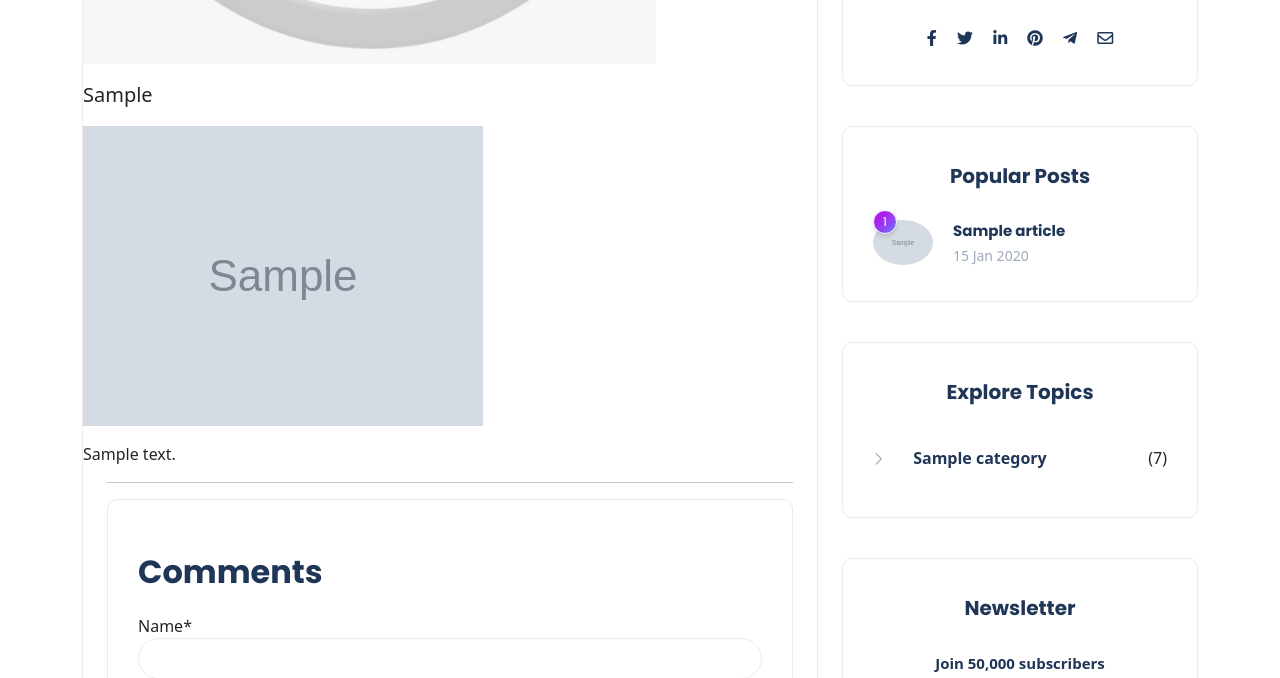
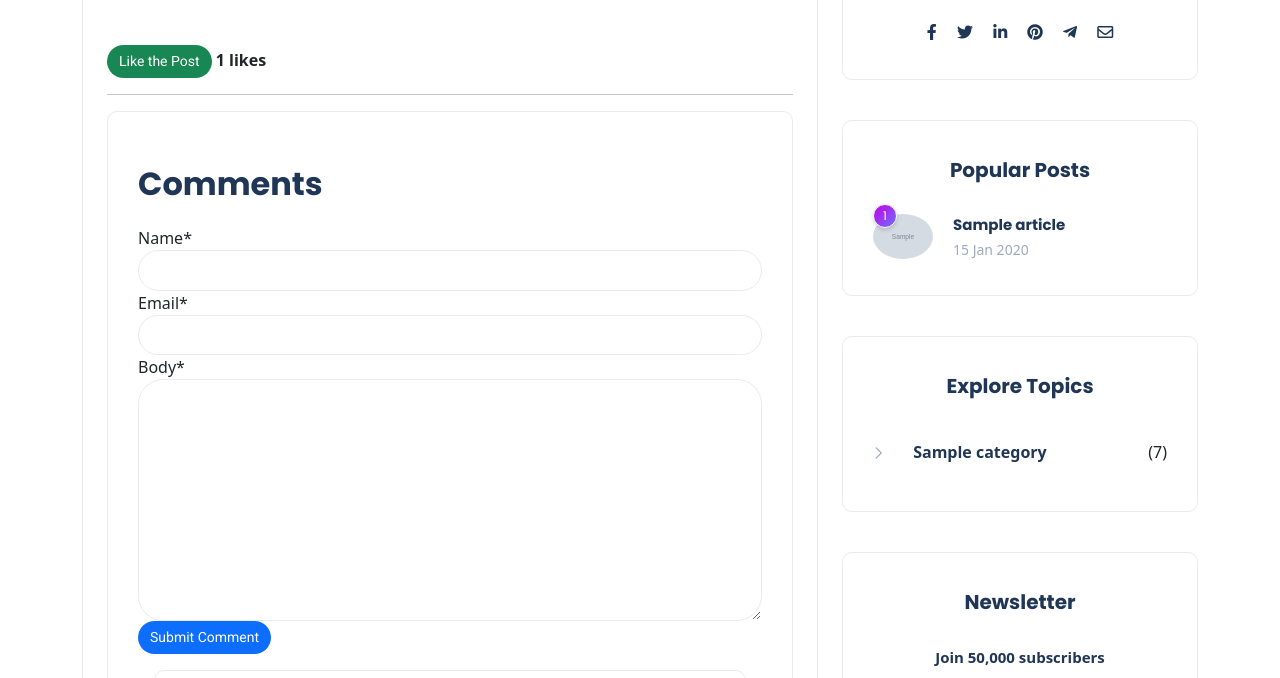
Before and after one commit to chaithanya1016/Blog-Version2, a Django app: a page that uses Templates/webapp/article_details.html in a window 1280 px wide. Shown: the part 1032-1710 px from the top of the page. Run offline with Django 3.2, Linux system fonts and the light colour scheme; tables that the repository leaves empty hold one stand-in row (values such as "Sample post"); grey boxes marked "Sample" are stand-in pictures; some libraries are stand-ins or nearby versions.

Commit message:
Update article_details.html
added appname url, headpart

```diff
--- a/Templates/webapp/article_details.html
+++ b/Templates/webapp/article_details.html
@@ -4,6 +4,18 @@
 {% load crispy_forms_tags %}
 
 {% load static %}
+
+<!-- Head Content -->
+{% block headpart %}
+
+<!-- Dashboard CSS -->
+<link rel="stylesheet" href="{% static 'css/dashboard.css' %}" />
+<link rel="stylesheet" href="{% static 'css/headerr.css' %}" />
+<link rel="stylesheet" href="{% static 'css/category.css' %}" />
+<link rel="stylesheet" href="{% static 'css/art_details.css' %}" />
+
+{% endblock headpart %}
+
 <!-- Block Content -->
 {% block content %}
 
@@ -23,17 +35,19 @@
                         <h3> {{article.title|title}} </h3>
                     </div>
 
-                    <div class="post-meta d-flex mb-3">
+                    <div class="mx-4 post-meta d-flex">
                         <div class="bio-pic mr-3">
                             {% if article.author.profile.profile_pic %}
                             <img src="{{ article.author.profile.profile_pic.url }}" class="image--cover">
                             {% else %}
-                            <img src="{% static 'images/default-profile.jpeg' %}" alt="Image Not Found" class="image--cover">
+                            <div class="box1">
+                                <i class='bx bxs-user-circle bx-burst' ></i>
+                            </div>
                             {% endif %}
                         </div>
                         <div class="vcard">
-                            <span class="d-block"><a class="text-capitalize font-weight-bold" href="#"> {{ article.author }} </a> | <div class="btn btn-warning btn-sm"><a href="{% url 'category_detail' article.category.slug %}"> {{article.category}} </a> </div>  </span>
-                            <small class="date-read text-muted"> <i class="fa fa-calendar-plus-o" aria-hidden="true"></i> {{article.create|date:"d M Y"}} | {{article.read}} mins <i class="fa fa-star" aria-hidden="true"></i> </small>
+                            <span class="d-block"><a class="text-capitalize font-weight-bold" href="#"> {{ article.author }} </a> | <div class="btn btn-warning btn-sm"><a href="{% url 'webapp:category_detail' article.category.slug %}"> {{article.category}} </a> </div>  </span>
+                            <small class="date-read text-muted"> <i class='bx bx-calendar-heart'></i> {{article.create|date:"d M Y"}} | {{article.read}} mins <i class='bx bx-star bx-spin' ></i> </small>
                         </div>
                     </div>
 
@@ -47,6 +61,21 @@
                         <p id="content-org"> {{article.content|convert_markdown|safe}} </p>
                     </div>
 
+                    <!--Like and Unlike-->
+                    <div class="like container">
+                        <form action="{% url 'webapp:article_detail' article.category.slug article.slug %}" method="post">
+                            {% csrf_token %}
+                            <input type="hidden" name="article_id" value="{{article.id}}">
+                            {% if user not in article.liked.all %}
+                            <button class="btn btn-success" type="submit">Like the Post</button>
+                            {% else %}
+                            <button class="btn btn-danger" type="submit">Disike the Post</button>
+                            {% endif %}
+                            <strong>{{ article.liked.all.count }} likes</strong>
+                        </form>
+                    </div>
+
+                    <!--hr-->
                     <div class="container">
                         <hr>
                     </div>
@@ -190,7 +219,7 @@
                                     <li class="list-inline-item">{{t1.create|date:"d M Y"}}</li>
                                 </ul>
                                 <h5 class="post-title mb-3 mt-3">
-                                     <a href="{% url 'article_detail' t1.category.slug t1.slug %}"> {{t1.title}}  </a>
+                                     <a href="{% url 'webapp:article_detail' t1.category.slug t1.slug %}"> {{t1.title}}  </a>
                                 </h5>
                                 <p class="excerpt mb-0">
                                     {{t1.overview|slice:"50"}}
@@ -486,7 +515,7 @@
                                 </div>
                                 <div class="details clearfix">
                                     <h6 class="post-title my-0">
-                                        <a href="{% url 'article_detail' pop.category.slug pop.slug %}"> {{ pop.title }} </a>
+                                        <a href="{% url 'webapp:article_detail' pop.category.slug pop.slug %}"> {{ pop.title }} </a>
                                     </h6>
                                     <ul class="meta list-inline mt-1 mb-0">
                                         <li class="list-inline-item"> {{ pop.create }} </li>
@@ -511,7 +540,7 @@
                                 </div>
                                 <div class="details clearfix">
                                     <h6 class="post-title my-0">
-                                        <a href="{% url 'article_detail' rec.category.slug rec.slug %}">{{ rec.title }}</a>
+                                        <a href="{% url 'webapp:article_detail' rec.category.slug rec.slug %}">{{ rec.title }}</a>
                                     </h6>
                                     <ul class="meta list-inline mt-1 mb-0">
                                         <li class="list-inline-item">{{ rec.create }}</li>
```
